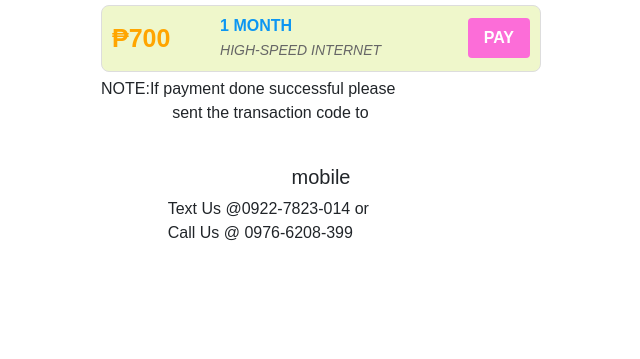
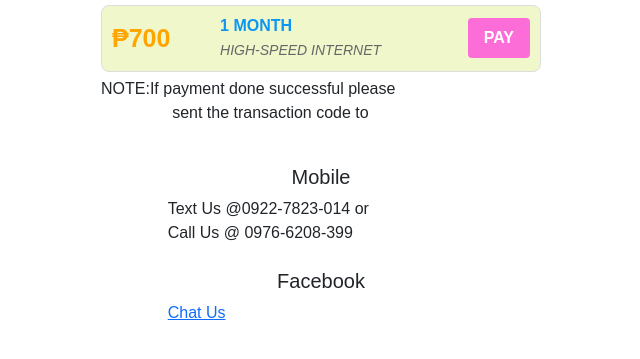
Before and after one commit to sjosep38/wifi_bill, a plain HTML site: page index.html in a window 1280 px wide. Shown: the part 157-516 px from the top of the page, without its empty margins (319-959 px from the left). Drawn offline with nearby package versions, Linux system fonts and the light colour scheme.

Commit message:
Update index.html

```diff
--- a/index.html
+++ b/index.html
@@ -118,10 +118,16 @@
 					&nbsp;&nbsp;&nbsp;&nbsp;&nbsp;&nbsp;&nbsp;&nbsp;&nbsp;&nbsp;&nbsp;&nbsp;&nbsp;&nbsp;&nbsp; sent the transaction code to
 					<br>
 					<br>
-					<h5><center>mobile</center></h5>
+					<h5><center>Mobile</center></h5>
 					&nbsp;&nbsp;&nbsp;&nbsp;&nbsp;&nbsp;&nbsp;&nbsp;&nbsp;&nbsp;&nbsp;&nbsp;&nbsp;&nbsp;&nbsp;Text Us @0922-7823-014 or
 					<br>
 					&nbsp;&nbsp;&nbsp;&nbsp;&nbsp;&nbsp;&nbsp;&nbsp;&nbsp;&nbsp;&nbsp;&nbsp;&nbsp;&nbsp;&nbsp;Call Us @ 0976-6208-399
+				<br>
+				<br>
+				<h5><center>Facebook</center></h5>
+
+					&nbsp;&nbsp;&nbsp;&nbsp;&nbsp;&nbsp;&nbsp;&nbsp;&nbsp;&nbsp;&nbsp;&nbsp;&nbsp;&nbsp;&nbsp;<a href="https://www.facebook.com/">Chat Us</a>
+					<br>
 				<br>
 
 
```
